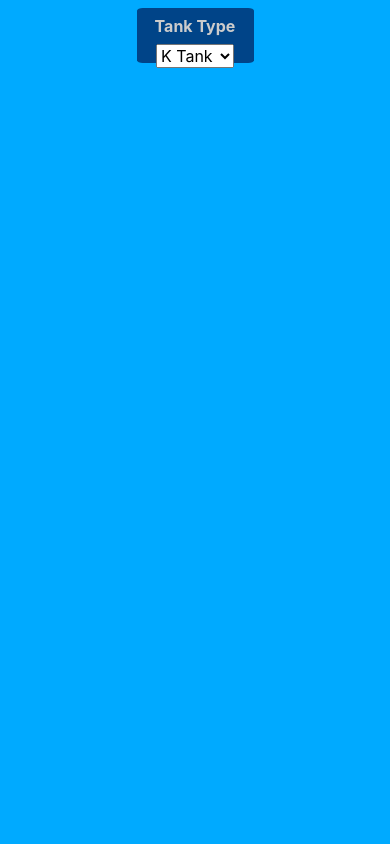
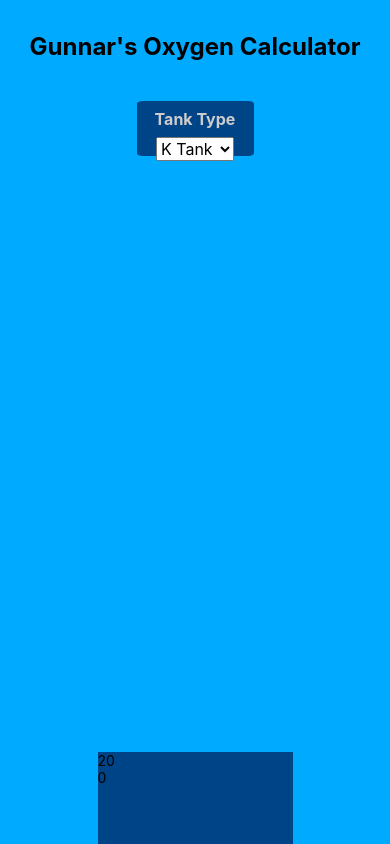
Before and after one commit to gunnarjessee/ReactNativeOxygenCalc, a React Native app: screen / in a window 390 px wide. Built offline with nearby package versions, Linux system fonts and the light colour scheme.

Commit message:
added flowRate component
Signed-off-by: Gunnar Jessee <gunnarjessee@gmail.com>

```diff
--- a/App.js
+++ b/App.js
@@ -1,12 +1,15 @@
 import { StatusBar } from 'expo-status-bar';
 import React from 'react';
 import { StyleSheet, Text, View } from 'react-native';
+import FlowRate from './components/FlowRate';
 import TankType from './components/TankType';
 
 export default function App() {
   return (
     <View style={styles.container}>
-      <TankType></TankType>
+      <Text style={styles.header}>Gunnar's Oxygen Calculator</Text>
+      <TankType/>
+      <FlowRate/>
     </View>
   );
 }
@@ -18,4 +21,13 @@ const styles = StyleSheet.create({
     alignItems: 'center',
     justifyContent: 'center',
   },
+  header: {
+    marginTop: "2rem",
+    marginBottom: "2rem",
+    textAlign: "center",
+    fontSize: "1.5rem",
+    fontWeight: "bold",
+
+
+  },
 });
--- /dev/null
+++ b/components/FlowRate.js
@@ -0,0 +1,30 @@
+import { useState } from "react";
+import { TextInput, View } from "react-native";
+import { StyleSheet } from "react-native-web";
+
+function FlowRate() {
+    const [geto2, seto2] = useState(20);
+    const [getLiters, setLiters] = useState(0);
+
+    function onO2changed(e) {
+
+    }
+
+    return (
+        <View style={flowRateStyle.container}>
+            <TextInput value={geto2} onChangeText={onO2changed}/>
+            <TextInput value={getLiters}/>
+
+        </View>
+    )
+}
+
+const flowRateStyle = StyleSheet.create({
+    container: {
+        backgroundColor: "#004488",
+        aspectRatio: "19/9",
+        width: "50%",
+    },
+})
+
+export default FlowRate;
--- a/components/TankType.js
+++ b/components/TankType.js
@@ -31,7 +31,7 @@ function TankType() {
         const returnValue = []
         for (const tank in tankTypes) {
             returnValue.push(<Picker.Item label={tankTypes[tank]["name"]}
-                value={tank} key={tank}
+                value={tank} key={tank} style={tankStyle.pickerItem}
             />);
         }
         return returnValue;
@@ -68,6 +68,10 @@ const tankStyle = StyleSheet.create({
         fontWeight: "bold"
     },
 
+    pickerItem: {
+        textAlign: "center",
+    },
+
     picker: {
         marginTop: ".5rem"
     }
```
